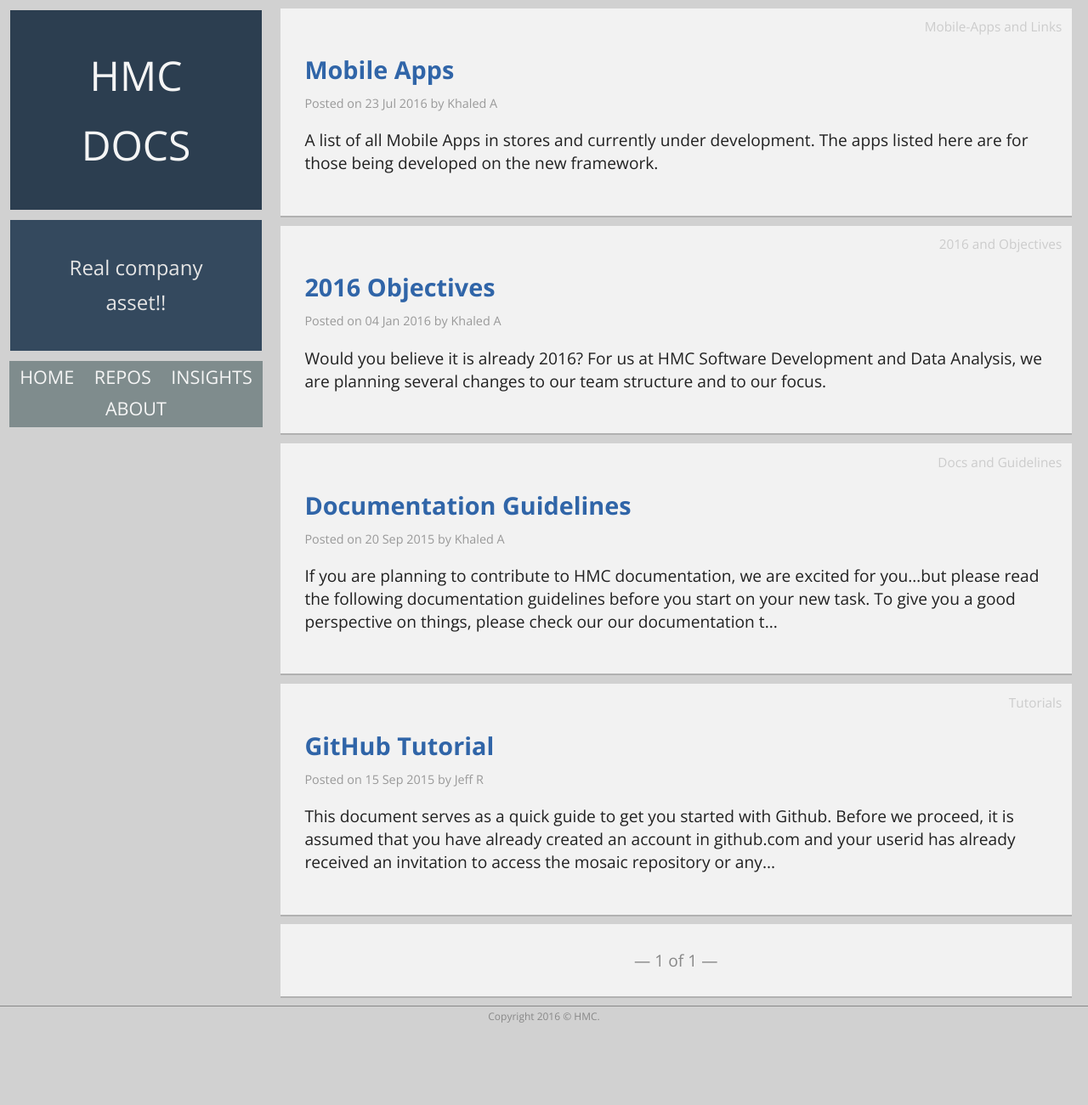
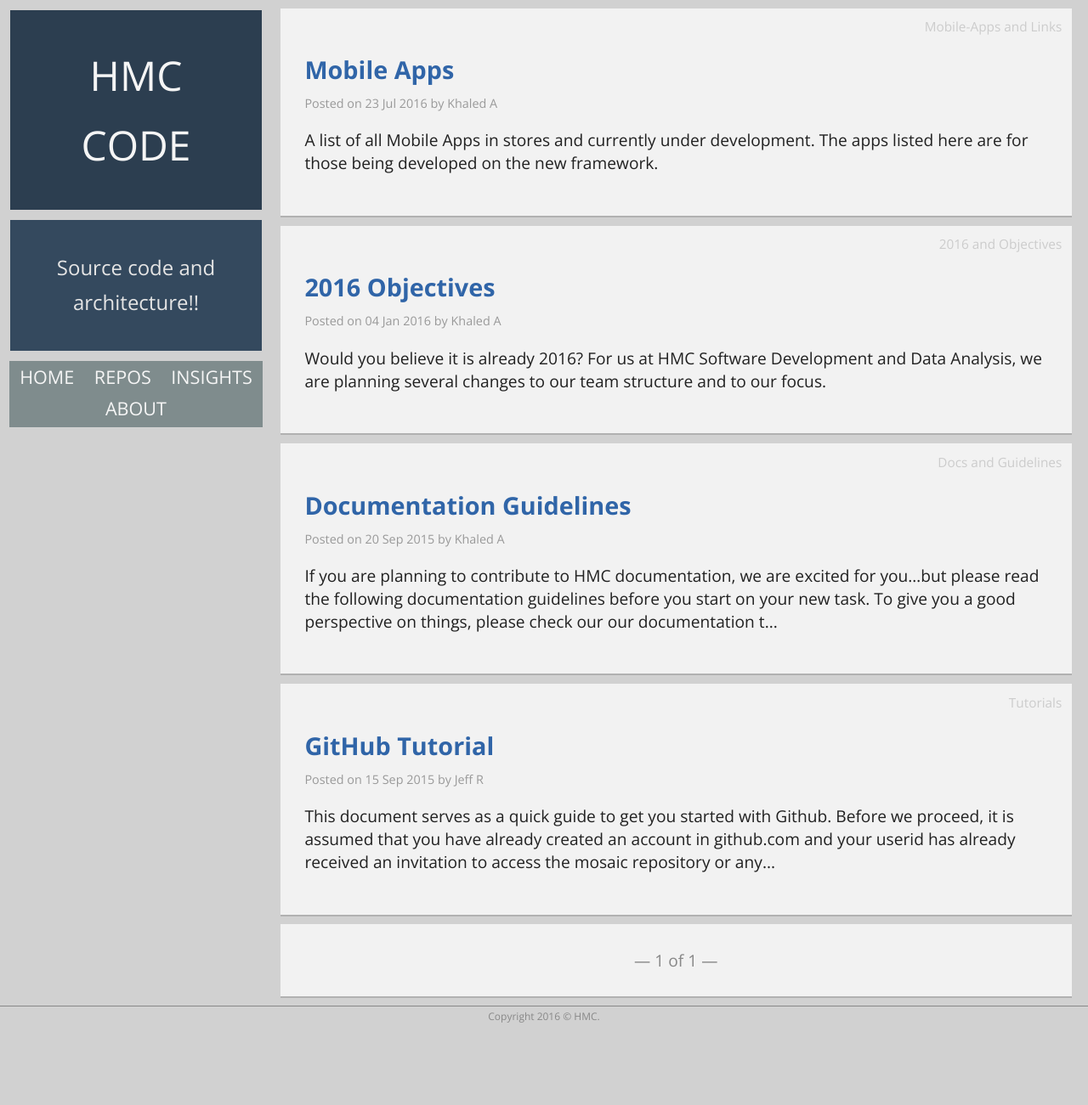
Before and after one commit to hmccode/hmccode.github.io, a Jekyll site: the page built from index.html, in a window 1280 px wide. Shown: the whole page at 85% size. Built offline with Jekyll 4.4.1, drawn with Linux system fonts in a browser that asks for light colours; nearby versions of some CDN libraries; a script that is not in the unit is left out; the list of posts is cut into pages by our own code.

Commit message:
Changed the site title

```diff
--- a/_config.yml
+++ b/_config.yml
@@ -1,6 +1,6 @@
 # General
-title: "HMC Docs"
-tagline: "Real company asset!!"
+title: "HMC Code"
+tagline: "Source code and architecture!!"
 
 markdown: kramdown
 kramdown:
```
